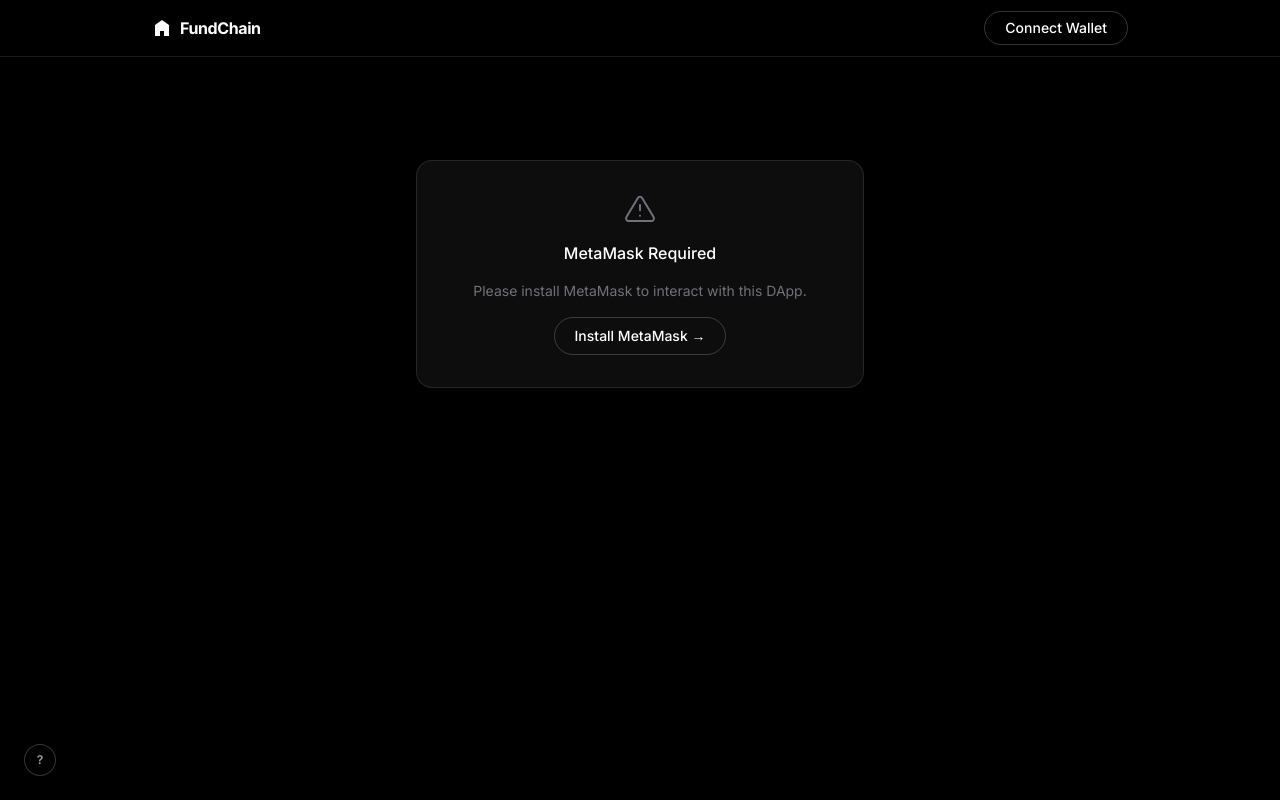
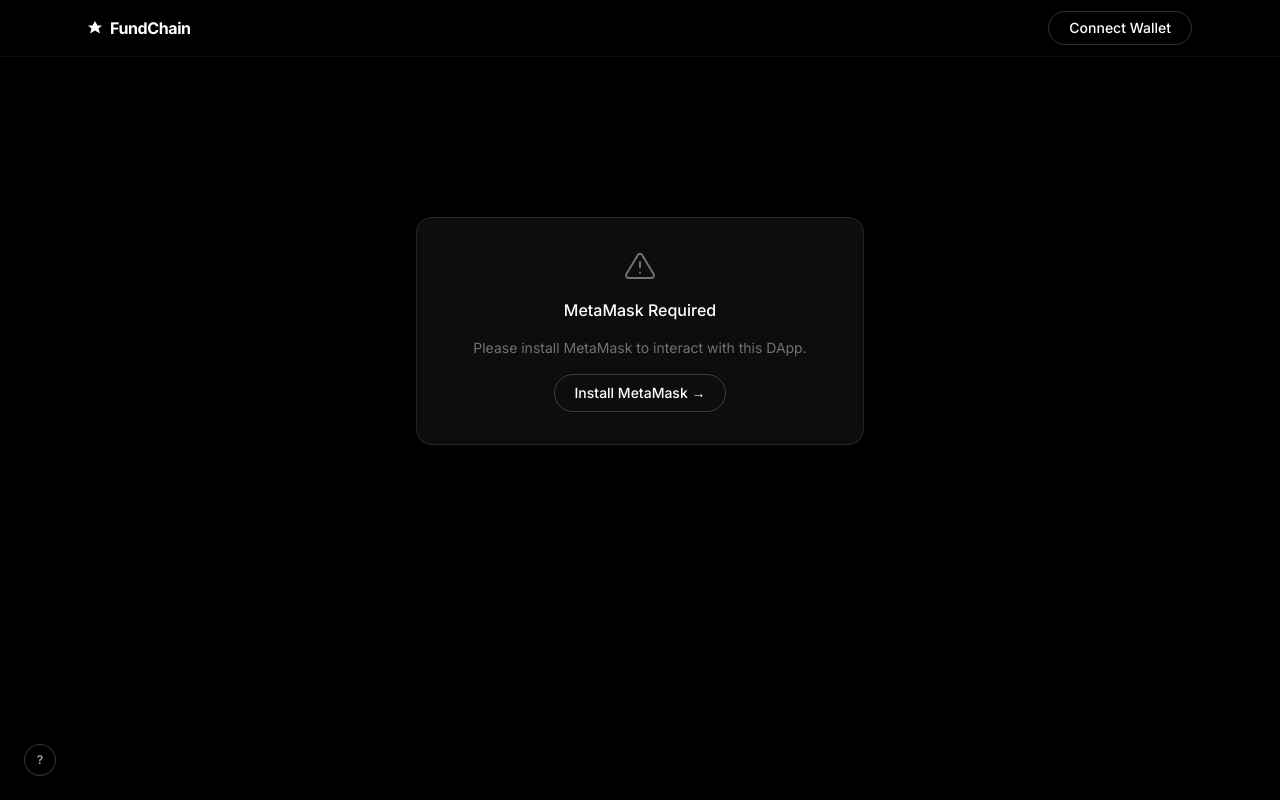
Before and after one commit to Abdelkrim7Be/crowdfunding-dapp, a Vue app: page / in a window 1280 px wide. Built offline with nearby package versions, Linux system fonts and the light colour scheme.

Commit message:
style(navbar): sticky navbar with backdrop-blur, diamond logo, animated green dot, refined badges

```diff
--- a/src/components/NavBar.vue
+++ b/src/components/NavBar.vue
@@ -1,16 +1,19 @@
 <template>
-  <nav class="fixed top-0 left-0 right-0 z-50 border-b border-white/10 bg-black/80 backdrop-blur-xl">
-    <div class="max-w-5xl mx-auto px-4 sm:px-6 h-14 flex items-center justify-between">
+  <nav class="sticky top-0 z-50 border-b border-white/5 bg-black/80 backdrop-blur-sm">
+    <div class="max-w-6xl mx-auto px-4 sm:px-6 h-14 flex items-center justify-between">
+
       <!-- Logo -->
       <div class="flex items-center gap-2">
-        <svg width="20" height="20" viewBox="0 0 20 20" fill="none" xmlns="http://www.w3.org/2000/svg">
-          <path d="M10 2L3 7V18H8V13H12V18H17V7L10 2Z" fill="white" />
+        <svg width="14" height="14" viewBox="0 0 14 14" fill="white">
+          <path d="M7 0L9.5 4.5H14L10.5 7.5L12 12.5L7 9.5L2 12.5L3.5 7.5L0 4.5H4.5Z"/>
         </svg>
         <span class="font-bold text-white tracking-tight text-base">FundChain</span>
       </div>
 
-      <!-- Wallet Button -->
-      <div>
+      <!-- Wallet area -->
+      <div class="flex items-center gap-2">
+
+        <!-- Not connected -->
         <button
           v-if="!account"
           @click="$emit('connect')"
@@ -27,27 +30,30 @@
           <span v-else>Connect Wallet</span>
         </button>
 
-        <div v-else class="flex items-center gap-2">
+        <!-- Connected -->
+        <template v-else>
           <!-- Address pill -->
-          <div class="flex items-center gap-2 bg-white/10 rounded-full px-4 py-1.5">
-            <span class="w-2 h-2 rounded-full bg-emerald-400 shadow-[0_0_6px_rgba(52,211,153,0.8)] shrink-0"></span>
-            <span class="font-mono text-xs text-white tracking-wide">{{ formattedAddress }}</span>
+          <div class="flex items-center gap-2 bg-white/5 border border-white/10 rounded-full px-4 py-1.5">
+            <span class="w-1.5 h-1.5 rounded-full bg-emerald-400 animate-pulse shrink-0"></span>
+            <span class="font-mono text-xs text-white tracking-wide hidden sm:inline">{{ formattedAddress }}</span>
           </div>
 
-          <!-- Role badge -->
+          <!-- Owner badge -->
           <span
             v-if="role === 'owner'"
-            class="bg-white text-black text-xs font-semibold px-2.5 py-0.5 rounded-full leading-5"
+            class="bg-white text-black text-xs font-semibold px-3 py-1 rounded-full leading-5 tracking-tight"
           >
             Owner
           </span>
+
+          <!-- Donor badge -->
           <span
             v-else-if="role === 'donor'"
-            class="border border-white/20 text-white text-xs font-medium px-2.5 py-0.5 rounded-full leading-5"
+            class="border border-white/20 text-white text-xs font-medium px-3 py-1 rounded-full leading-5 hidden sm:inline"
           >
             Donor
           </span>
-        </div>
+        </template>
       </div>
     </div>
   </nav>
@@ -58,18 +64,9 @@
 import { formatAddress } from '../web3.js'
 
 const props = defineProps({
-  account: {
-    type: String,
-    default: null,
-  },
-  role: {
-    type: String,
-    default: null,
-  },
-  connecting: {
-    type: Boolean,
-    default: false,
-  },
+  account:    { type: String,  default: null },
+  role:       { type: String,  default: null },
+  connecting: { type: Boolean, default: false },
 })
 
 defineEmits(['connect'])
```
